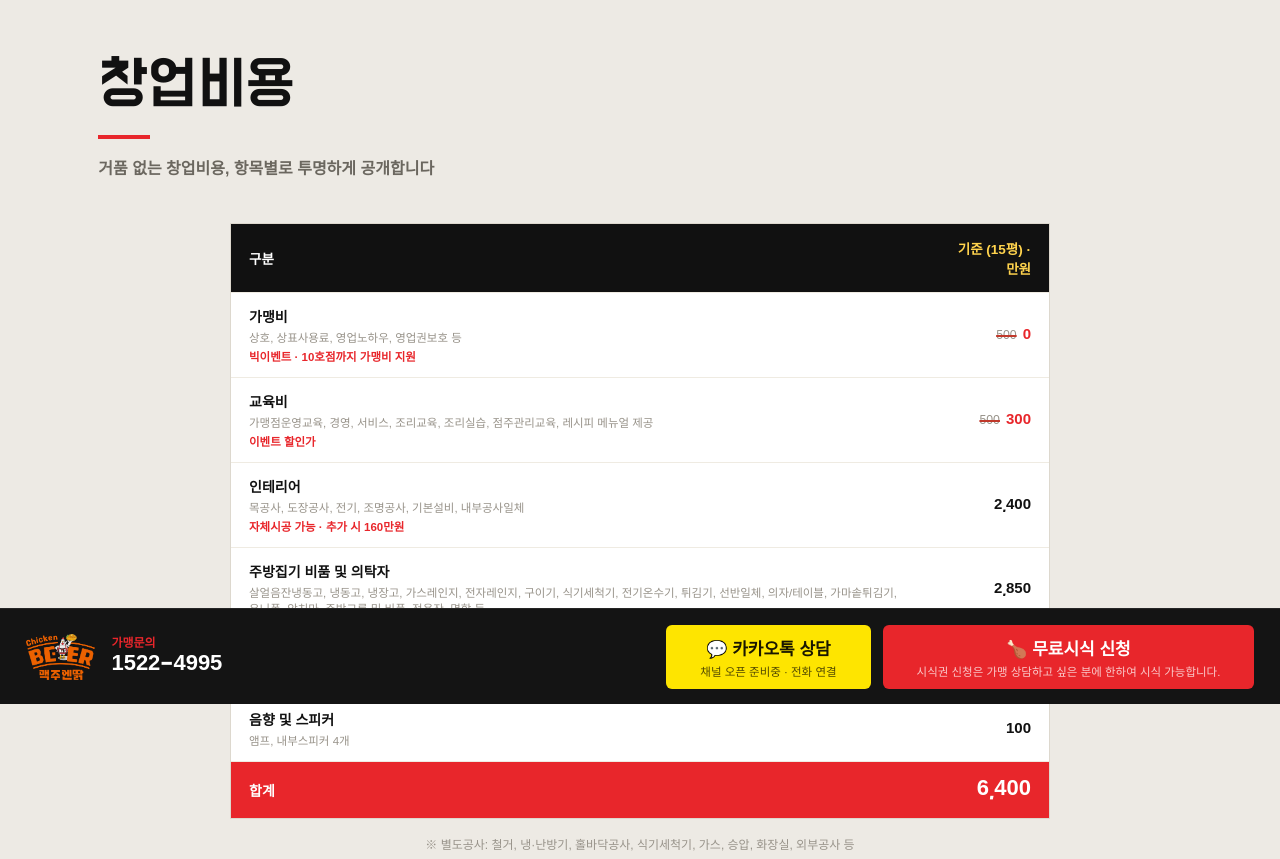
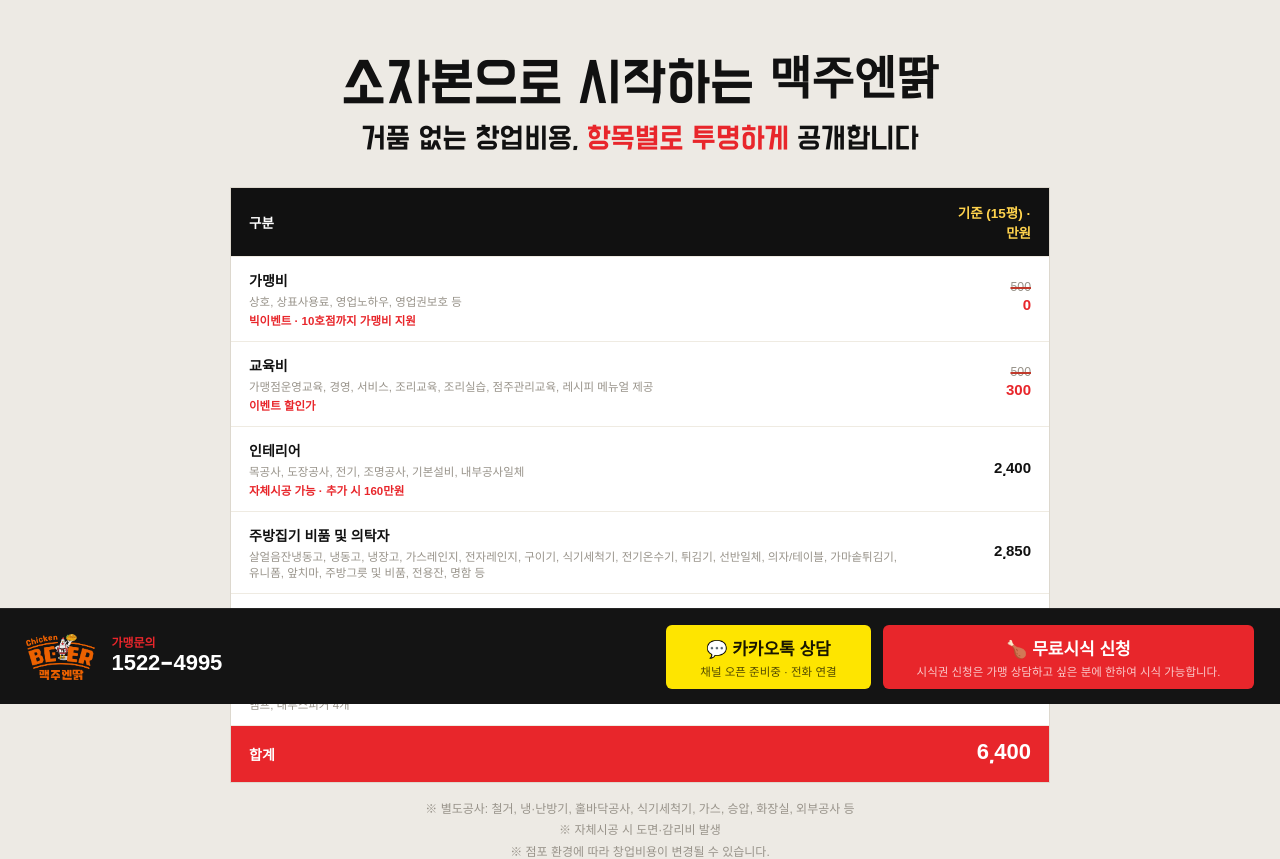
Before and after one commit to Jeongdonghwan/beerpub_prj, a Flask app: page /startup/cost in a window 1280 px wide. Shown: the part 96-955 px from the top of the page. Run offline with Flask 3, Linux system fonts and the light colour scheme; some web fonts are replaced.

Commit message:
마퀴 이름 회색 현상 근본 해결 + 창업비용 페이지 메인 디자인 통일
- 마퀴 메뉴 이름 회색 원인 확정: 카드 이미지 drop-shadow 필터가 스태킹
  컨텍스트를 만들어 접시 그림자가 글자 위에 덧칠 — 넓은 접시(크림파스타·
  가마보꼬)일수록 진하게 회색화. span 에 z-index:1 부여로 글자를 그림자
  위 레이어로 올려 해결 (재현 페이지로 수정 전/후 검증)
- /startup/cost 를 메인 S12 디자인으로 통일:
  · 헤드라인 '소자본으로 시작하는 맥주엔딹' + 레드 강조 서브 (센터, 도현체)
  · sub.css 의 할인 항목 표기를 메인과 동일한 세로형(취소선 위/할인가 아래)으로 동기화

Co-Authored-By: Claude Fable 5 <noreply@anthropic.com>

```diff
--- a/app/static/css/main.css
+++ b/app/static/css/main.css
@@ -231,8 +231,9 @@ body.main main{padding:0}
 .mmi:hover{transform:translateY(-8px)}
 .mmi .ph-img,.mmi .ph{width:100%;height:310px;object-fit:contain;filter:drop-shadow(0 22px 38px rgba(0,0,0,.55))}
 .mmi span{display:block;margin-top:12px;font-size:19px;font-weight:800;color:#fff;text-shadow:0 2px 10px rgba(0,0,0,.85);
-  -webkit-font-smoothing:antialiased;backface-visibility:hidden;
-  -webkit-text-stroke:.6px #fff}  /* 이름 전부 흰색·동일 크기 — 가장자리까지 순백 고정(이동 중 AA 회색·색번짐 차단) */
+  position:relative;z-index:1;-webkit-text-stroke:.6px #fff}
+  /* 이름 전부 흰색·동일 크기. z-index:1 필수 — 카드 이미지의 drop-shadow(스태킹 컨텍스트)가
+     글자 위에 덧칠돼 넓은 접시(크림파스타·가마보꼬)의 이름이 회색으로 보이던 원인 */
 .mq-track{will-change:transform}
 @media(max-width:1024px){.mmi .ph-img,.mmi .ph{height:220px}}
 
--- a/app/static/css/sub.css
+++ b/app/static/css/sub.css
@@ -116,7 +116,10 @@ body.sub .ctab td:last-child{text-align:right;font-family:var(--disp);font-weigh
 body.sub .ctab td small{display:block;color:#98938a;font-size:11.5px;margin-top:3px}
 body.sub .ctab td .rnote{color:var(--red);font-weight:700}
 body.sub .ctab td.dc{color:var(--red)}
-body.sub .ctab td.dc s{color:#98938a;font-weight:400;font-size:.82em;margin-right:6px;text-decoration-color:#c0392b;text-decoration-thickness:2px}
+body.sub .ctab td.dc s{display:block;color:#98938a;font-weight:400;font-size:.82em;line-height:1.15;text-decoration-color:#c0392b;text-decoration-thickness:2px}  /* 메인 S12 과 동일 — 취소선 위 · 할인가 아래 */
+body.sub .cost-head{text-align:center;font-family:var(--disp);font-weight:700;font-size:clamp(30px,3.6vw,50px);line-height:1.3;margin-bottom:30px}
+body.sub .cost-head .s-sub2{display:block;font-size:.55em;margin-top:8px}
+body.sub .cost-head .r{color:var(--red)}
 body.sub .ctab tr.tt td{background:var(--red);color:#fff;font-weight:800}
 body.sub .ctab tr.tt td:last-child{font-size:22px}
 .cost-note{text-align:center;color:#98938a;font-size:12px;margin-top:16px}
--- a/app/templates/startup/cost.html
+++ b/app/templates/startup/cost.html
@@ -3,7 +3,8 @@
 {% block title %}창업비용 — {{ brand.name }}{% endblock %}
 {% block content %}
 <div class="wrap">
-  {{ page_head('창업비용', '거품 없는 창업비용, 항목별로 투명하게 공개합니다') }}
+  {# 메인 S12 와 동일한 헤드라인 디자인 #}
+  <h2 class="cost-head" data-reveal>소자본으로 시작하는 {{ brand.name }}<br><span class="s-sub2">거품 없는 창업비용, <span class="r">항목별로 투명하게</span> 공개합니다</span></h2>
 
   <div class="ctab on" data-reveal>
     <table>
```
